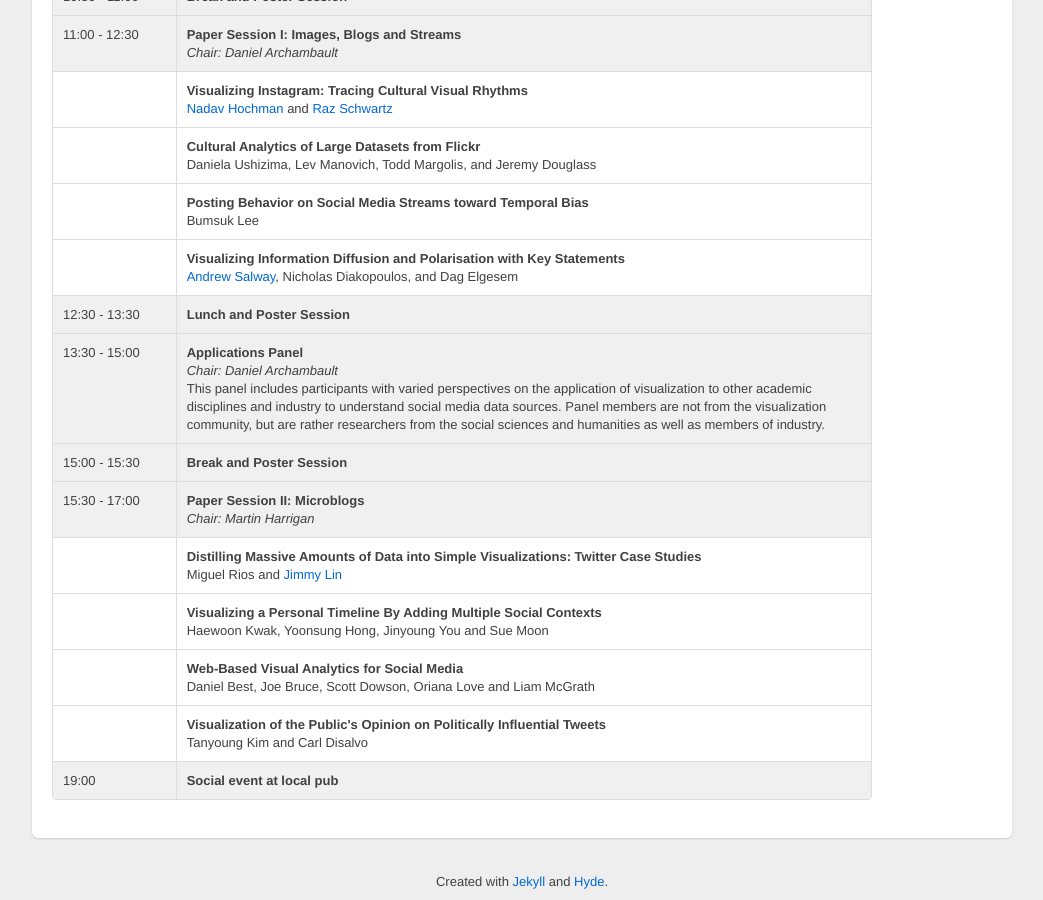
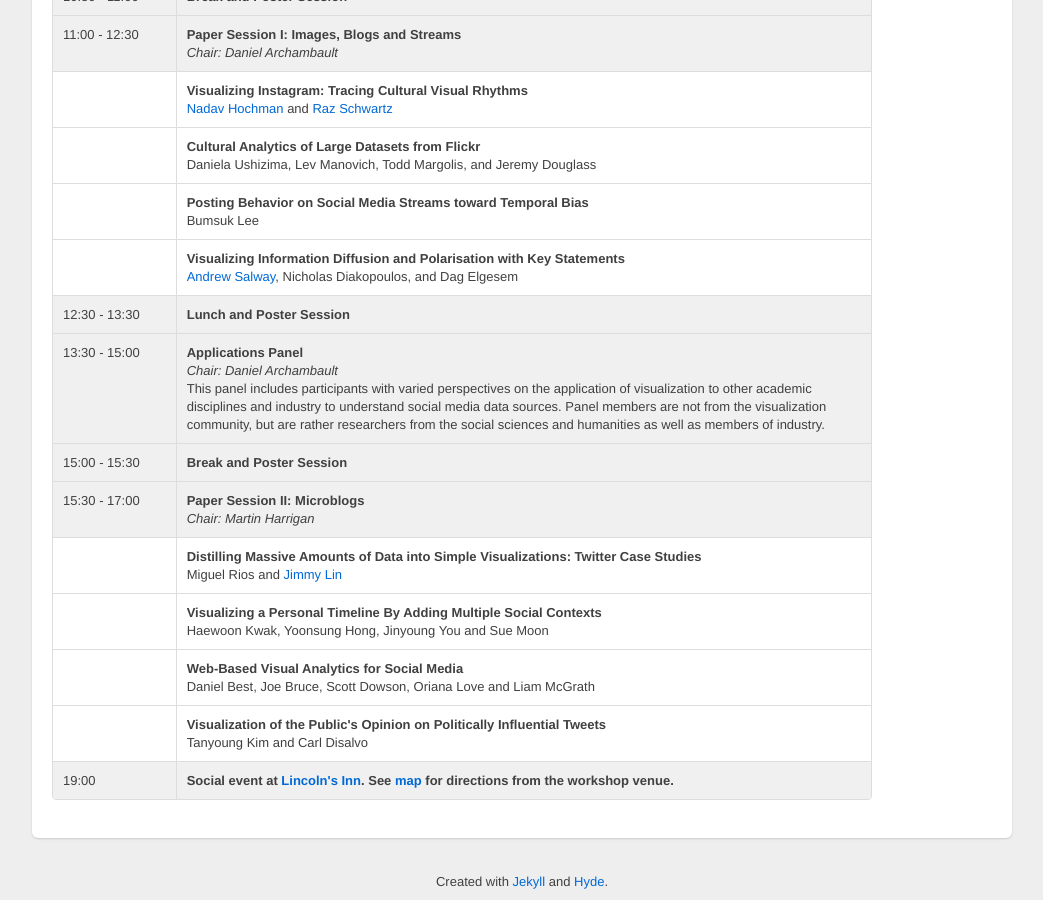
Before and after one commit to harrigan/socmedvis.ucd.ie, a Jekyll site: the page built from _source/schedule.html, in a window 1280 px wide and 900 px high, scrolled down 623 px. Shown: the whole window, without its empty margins (118-1161 px from the left). Built offline with Jekyll 4.4.1, drawn with Linux system fonts in a browser that asks for light colours; Markdown is read by kramdown in place of the engine named in the settings.

Commit message:
Added details of social event

```diff
--- a/_source/schedule.html
+++ b/_source/schedule.html
@@ -232,7 +232,13 @@ title: Schedule
       </td>
       <td width='85%'>
         <b>
-          Social event at local pub
+          Social event at
+          <a href='http://www.yelp.ie/biz/lincolns-inn-dublin'>Lincoln's Inn</a>.
+          See
+          <a href='media/social_event_venue.jpg'>
+            map
+          </a>
+          for directions from the workshop venue.
         </b>
       </td>
     </tr>
```
Also changed, not shown: _source/index.html (+8 -0 lines), _source/media/social_event_venue.jpg (added), 2 other files.
